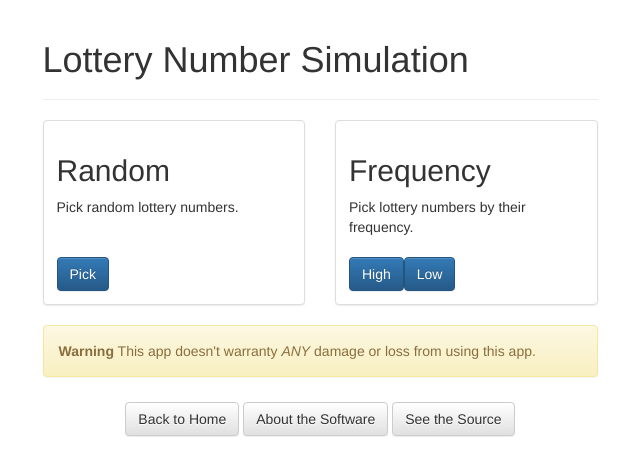
After one commit to Rootgeek98/lottery-number-simulation, a Flask app: page /prediction/ in a window 1280 px wide. The commit adds this page. Shown: the top 476 px of the page, without its empty margins (320-960 px from the left). Run offline with Flask 2, Linux system fonts and the light colour scheme; some libraries are stand-ins or nearby versions.

Commit message:
Add page for prediction

```diff
--- a/app/main/views.py
+++ b/app/main/views.py
@@ -5,6 +5,10 @@ from . import main
 def trend():
     return render_template('trend.html')
 
+@main.route('/prediction/')
+def prediction():
+    return render_template('prediction.html')
+
 @main.route('/')
 def index():
     return render_template('index.html')
--- /dev/null
+++ b/app/static/js/common.js
@@ -0,0 +1,9 @@
+function adjustHeight(cls) {
+  var heights = $(cls).map(function() {
+      return $(this).height();
+  }).get(),
+
+  maxHeight = Math.max.apply(null, heights);
+
+  $(cls).height(maxHeight);
+}
--- /dev/null
+++ b/app/static/js/prediction.js
@@ -0,0 +1,5 @@
+$( document ).ready(function() {
+  adjustHeight(".panel");
+
+  $("#linkHome").show();
+});
--- a/app/static/js/trend.js
+++ b/app/static/js/trend.js
@@ -1,7 +1,7 @@
 function callHistogram() {
   var duration = $("#histOption").val();
 
-  $.get("/histogram/", duration, function (data) {
+  $.get("/histogram/", "duration=" + duration, function (data) {
     $("#histogram").attr("src", "/histogram/?duration=" + duration);
   });
 }
@@ -9,7 +9,7 @@ function callHistogram() {
 function callEvent() {
   var duration = $("#eventOption").val();
 
-  $.get("/event/", duration, function (data) {
+  $.get("/event/", "duration=" + duration, function (data) {
     $("#event").attr("src", "/event/?duration=" + duration);
   });
 }
--- a/app/templates/index.html
+++ b/app/templates/index.html
@@ -19,7 +19,7 @@
         <h2>Prediction</h2>
         <p class="panel">Predict future lottery numbers based on real lottery data.</p>
         <p>
-          <a href="#" class="btn btn-primary" role="button">Predict Them</a>
+          <a href="/prediction/" class="btn btn-primary" role="button">Predict Them</a>
         </p>
       </div>
     </div>
--- a/app/templates/layout.html
+++ b/app/templates/layout.html
@@ -72,6 +72,7 @@
     <script src="https://ajax.googleapis.com/ajax/libs/jquery/1.12.4/jquery.min.js"></script>
     <!-- Include all compiled plugins (below), or include individual files as needed -->
     <script src="/static/js/bootstrap.min.js"></script>
+    <script src="/static/js/common.js"></script>
     {% block js %}
     {% endblock %}
   </body>
--- /dev/null
+++ b/app/templates/prediction.html
@@ -0,0 +1,39 @@
+{% extends "layout.html" %}
+
+{% block content %}
+<div class="row">
+  <div class="col-md-6">
+    <div class="thumbnail">
+      <div class="caption">
+        <h2>Random</h2>
+        <p class="panel">Pick random lottery numbers.</p>
+        <button id="btnRandom" type="button" class="btn btn-primary">Pick</a>
+      </div>
+    </div>
+  </div>
+  <div class="col-md-6">
+    <div class="thumbnail">
+      <div class="caption">
+        <h2>Frequency</h2>
+        <p class="panel">Pick lottery numbers by their frequency.</p>
+        <button id="btnHighFreq" type="button" class="btn btn-primary margin-side">High</a>
+        <button id="btnLowFreq" type="button" class="btn btn-primary margin-side">Low</a>
+      </div>
+    </div>
+  </div>
+  <form id="formRandom" hidden>
+    <div class="thumbnail">
+      <img id="ballOneRandom" src="" alt="Ball One">
+    </div>
+  </form>
+  <form id="formHighFreq" hidden>
+    <div class="thumbnail">
+      <img id="ballOneHigh" src="" alt="Ball One">
+    </div>
+  </form>
+</div>
+{% endblock %}
+
+{% block js %}
+<script src="/static/js/prediction.js"></script>
+{% endblock %}
```
Also changed, not shown: app/templates/trend.html (+2 -6 lines).
